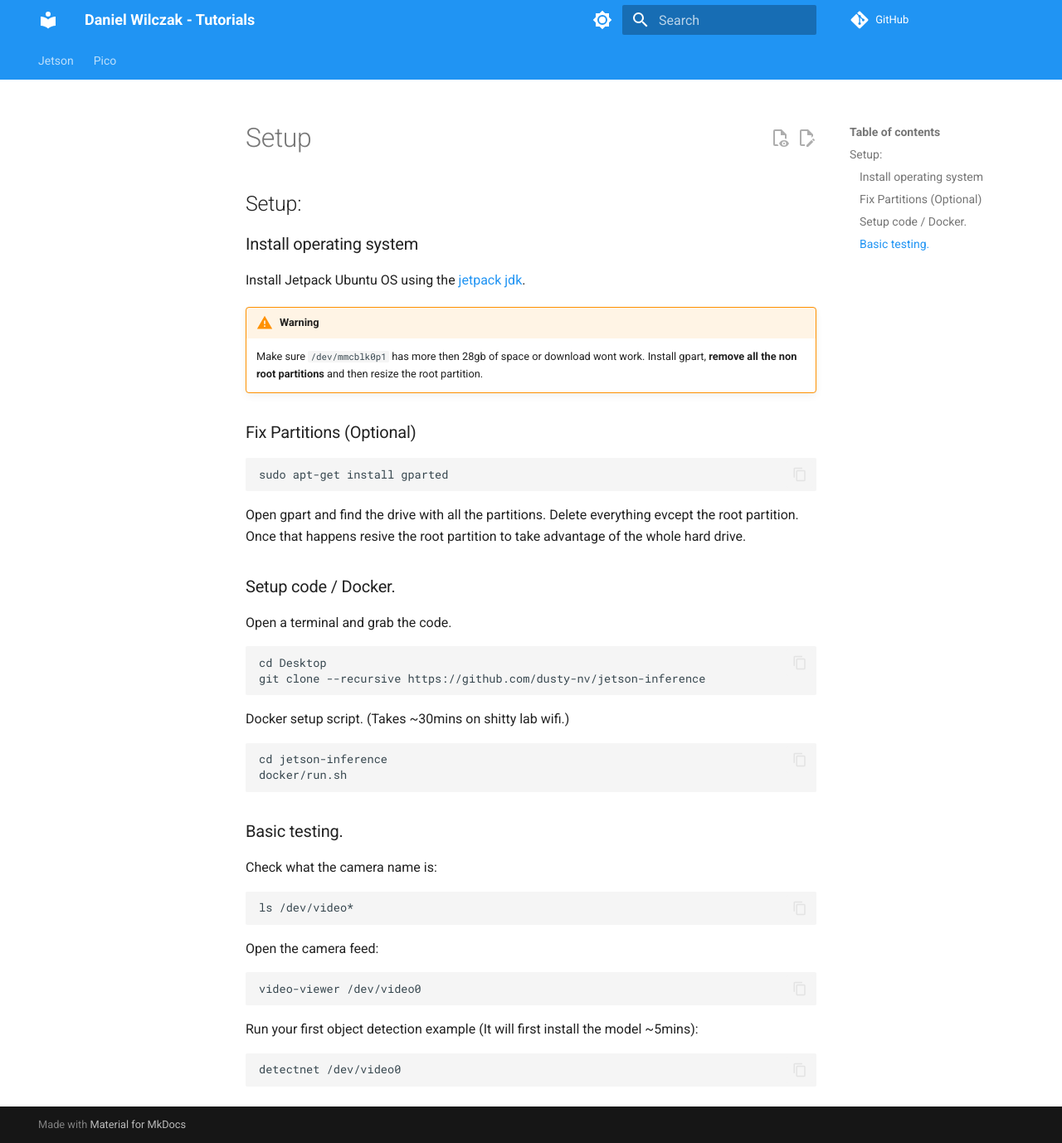
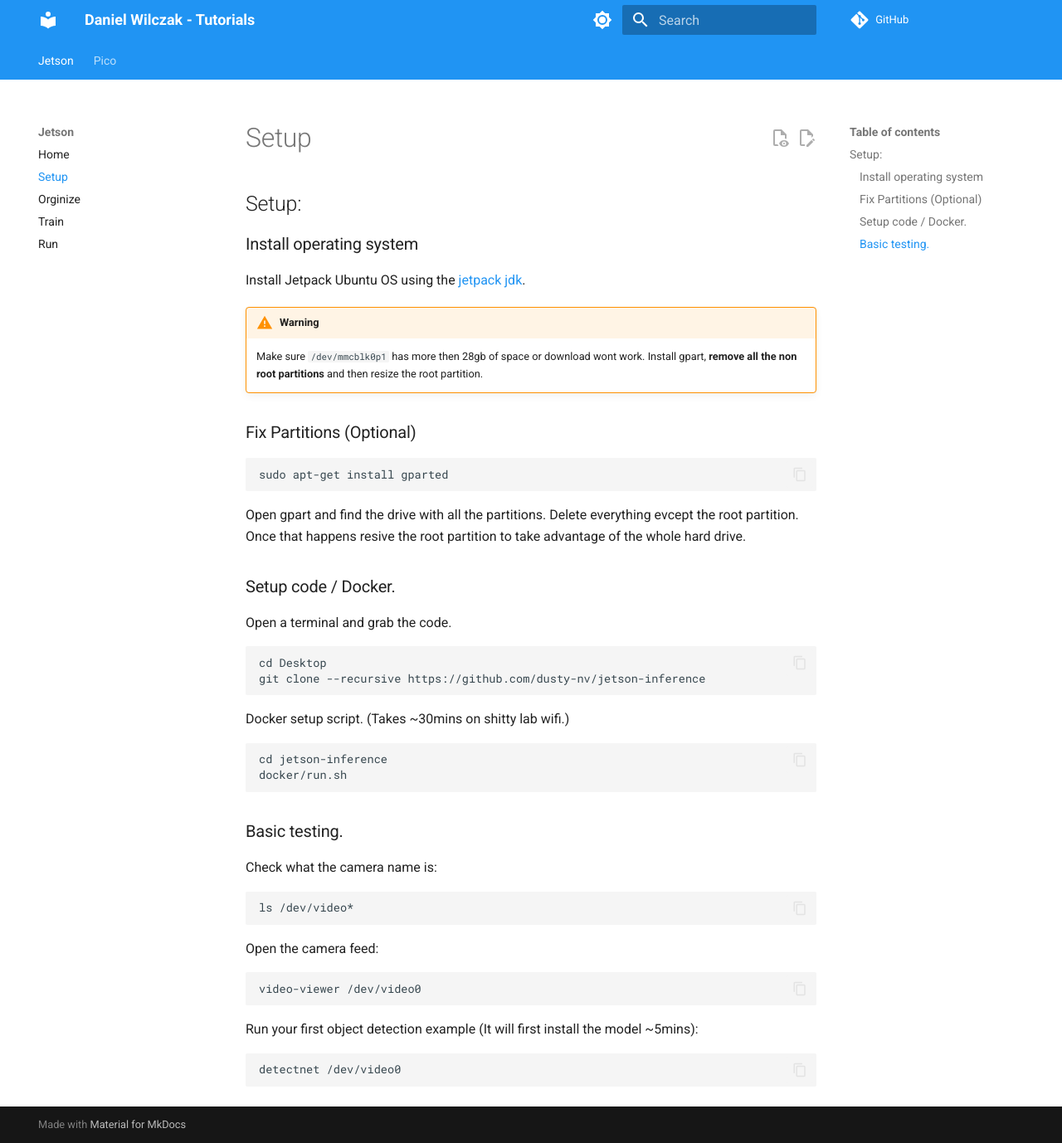
Before and after one commit to danielwilczak101/boat, an MkDocs documentation site: the page built from docs/jetson/setup.md, in a window 1280 px wide and 1378 px high. Shown: the whole window at 83% size. Built offline with MkDocs 1.6.1 and Material for MkDocs 9.7.7, drawn with Linux system fonts in a browser that asks for light colours; comment, search, counter and statistics services are not loaded; some of the changed lines change nothing that is shown.

Commit message:
Updated.

```diff
--- a/mkdocs.yml
+++ b/mkdocs.yml
@@ -30,13 +30,13 @@ theme:
 
 nav:
   - Jetson:
-    - Home: index.md
-    - Setup: setup.md
-    - Orginize: organize.md
-    - Train: train.md
-    - Run: run.md
+    - Home: jetson/index.md
+    - Setup: jetson/setup.md
+    - Orginize: jetson/organize.md
+    - Train: jetson/train.md
+    - Run: jetson/run.md
   - Pico:
-    - setup.md
+    - Setup: pico/setup.md
 
 
 
```
